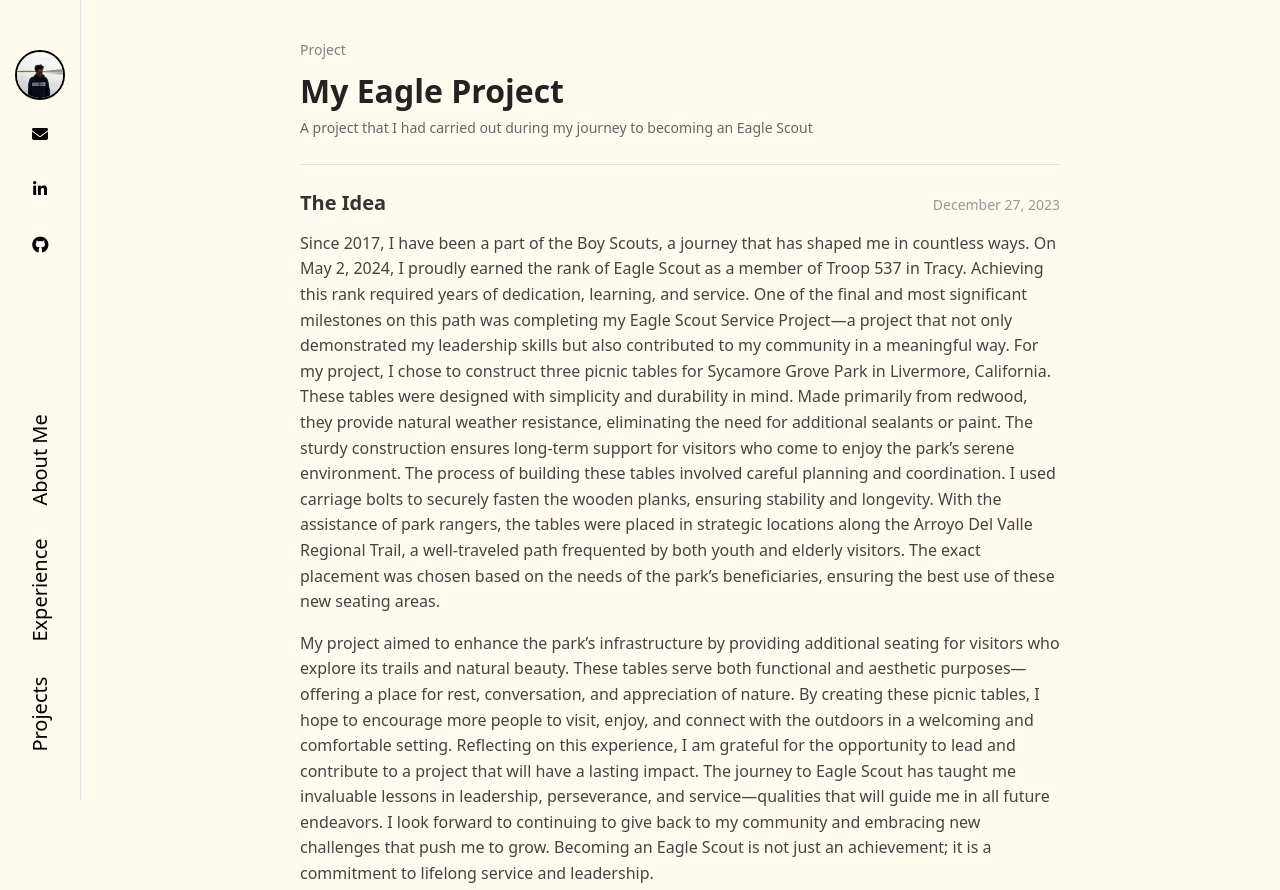
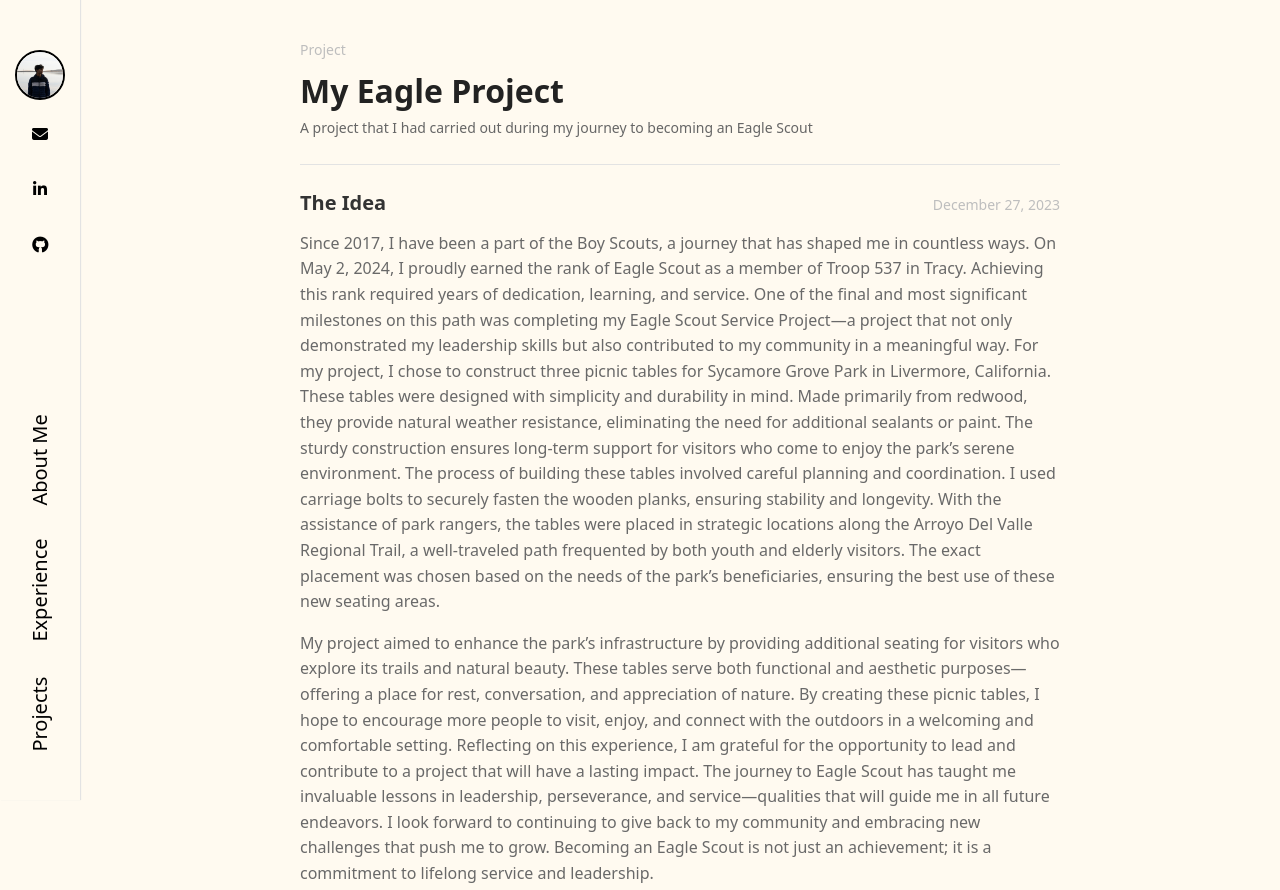
Before and after one commit to rudrachavda/rudrachavda.github.io, a plain HTML site: page content/scout.html in a window 1280 px wide. Shown: the top 890 px of the page. Drawn offline with Linux system fonts and the light colour scheme.

Commit message:
finished eagle scout project blog

```diff
--- a/content/scout.css
+++ b/content/scout.css
@@ -230,7 +230,7 @@ a:hover {
 /* Page heading */
 
 #top {
-    color: gray;
+    color: #bebebe;
 }
 
 .content-container h1 {
@@ -277,7 +277,7 @@ a:hover {
 
 .post-date {
     font-size: 0.875rem;
-    color: #999;
+    color: #bebebe;
     margin-left: 1em;
     white-space: nowrap;
 }
@@ -286,7 +286,7 @@ a:hover {
 .post-content {
     font-size: 1rem;
     line-height: 1.6;
-    color: #444;
+    color: rgb(105, 105, 105);
 }
 
 /* Center the placeholder image */
```
